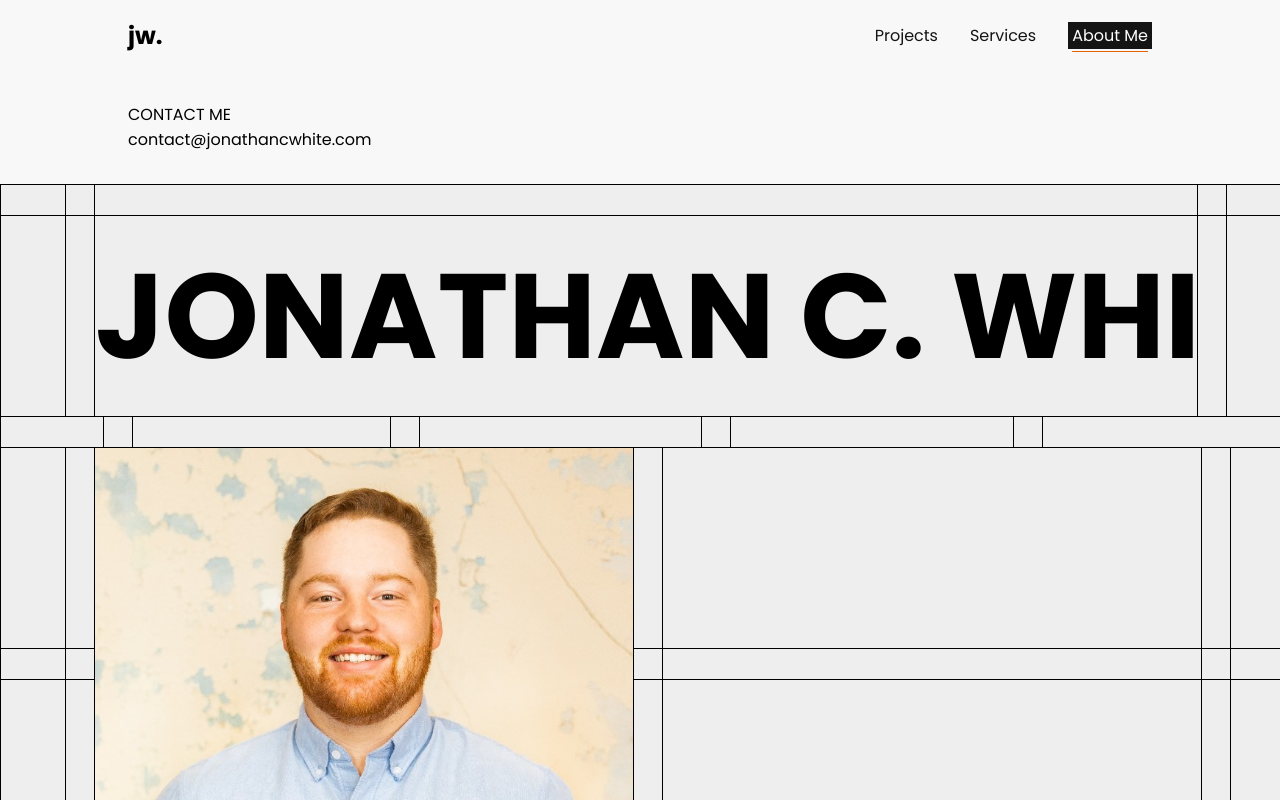
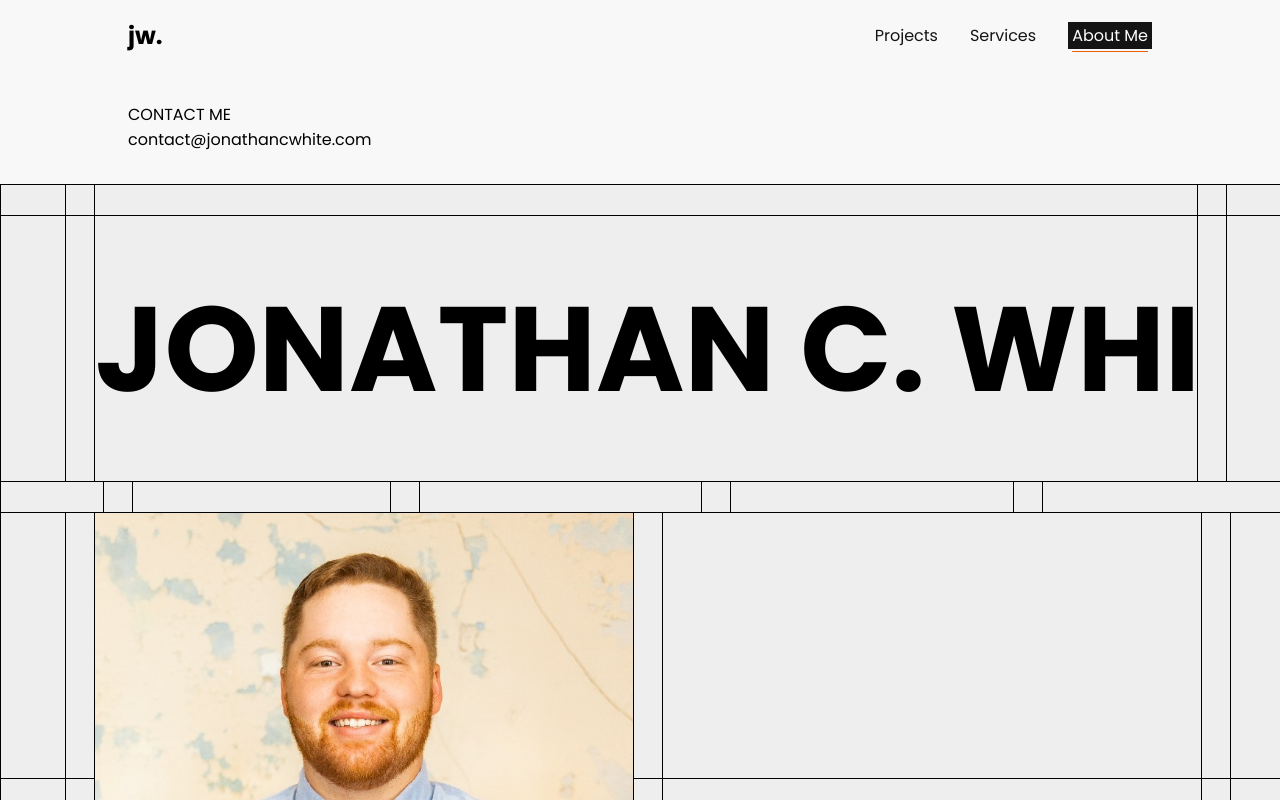
Before and after one commit to jonathancwhite/jcw-portfolio-2023, a Next.js app: page /about in a window 1280 px wide. Shown: the top 800 px of the page. Built offline with nearby package versions, Linux system fonts and the light colour scheme.

Commit message:
changed height of rows

```diff
--- a/src/assets/scss/components/grid.scss
+++ b/src/assets/scss/components/grid.scss
@@ -55,7 +55,7 @@
 }
 
 .row:nth-child(even) {
-	height: 200px;
+	height: 265px;
 }
 
 .filled {
@@ -63,7 +63,7 @@
 	width: 100%;
 	img {
 		max-width: 100%;
-		max-height: 200px;
+		max-height: 265px;
 		object-fit: cover;
 		object-position: top;
 		cursor: pointer;
```
